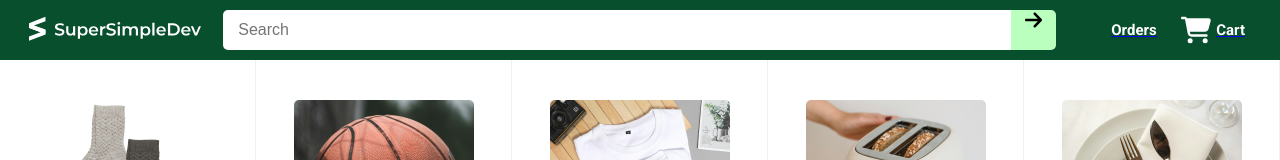
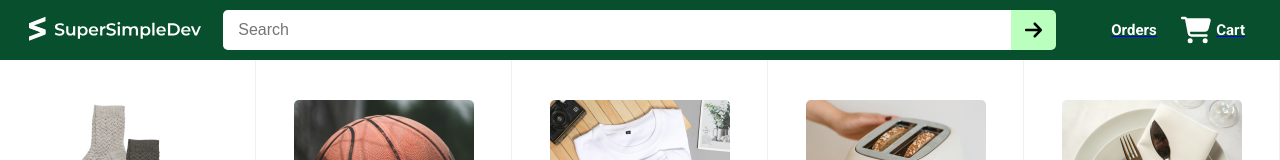
Before and after one commit to Arshad-73Hub/ecommerce-project, a React (Vite) app: page / in a window 1280 px wide. Shown: the top 160 px of the page. Built offline with nearby package versions, Linux system fonts and the light colour scheme.

Commit message:
improved css

```diff
--- a/src/components/HeadNavBar.css
+++ b/src/components/HeadNavBar.css
@@ -53,6 +53,7 @@
 }
   .headinputimagediv{
     max-width: 850px;
+    height:40px;
     margin:0px 10px 0px 10px;
     display: flex;
     align-items: stretch;
@@ -62,24 +63,22 @@
   }
 .navbar-input{
     padding-left: 15px;
-    height:38px;
+
     width:0;
     border:none;
     outline:none;
     border-top-left-radius: 5px;
     border-bottom-left-radius: 5px;
     display: flex;
+
     flex: 1;
     font-size: 16px;
 }
 .navbar-search-button{
-    display: flex;
 
-    justify-content: center;
-    align-items: stretch;
     background-color: rgb(186, 255, 190);
     width:45px;
-    height:40px;
+
     border: none;
     border-top-right-radius: 5px;
     border-bottom-right-radius: 5px;
@@ -89,7 +88,7 @@
 }
 .navbar-search-button{
     display: flex;
-    align-items: stretch;
+    align-items: center;
     justify-content: center;
     cursor: pointer;
 }
```
